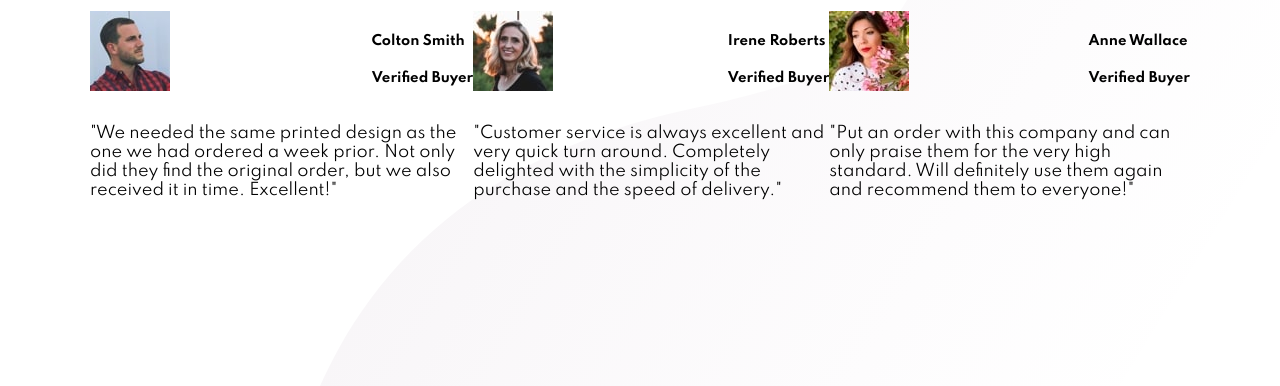
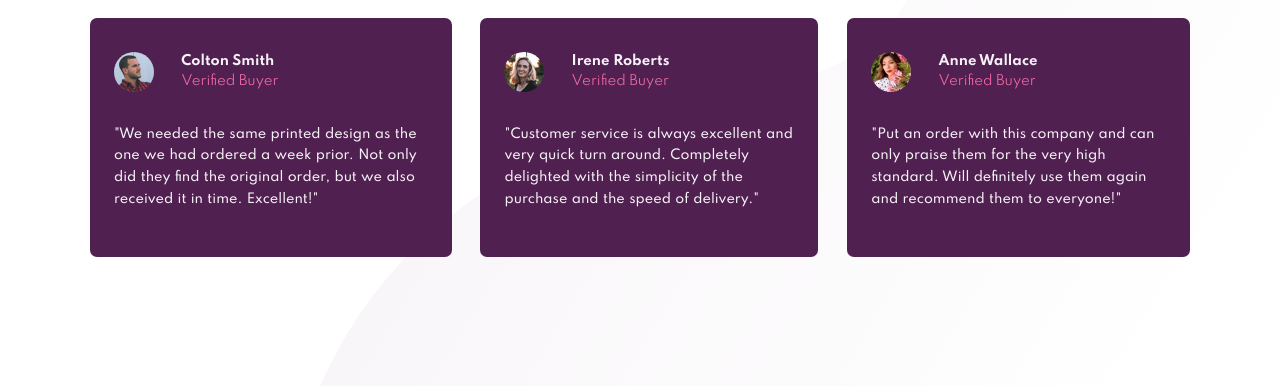
Before and after one commit to mehmet-emin-git/social-proof-section, a plain HTML site: page index.html in a window 1280 px wide. Shown: the part 414-800 px from the top of the page. Drawn offline with Linux system fonts and the light colour scheme.

Commit message:
:lipstick: styling the bottom section and the big cards
styling the cards in the bottom section

```diff
--- a/styles.sass
+++ b/styles.sass
@@ -5,8 +5,7 @@ $dark-grayish-magenta: #937B92
 $light-grayish-magenta: #F7F2F7
 $White: white
 
-// font-family: 'Spartan', sans-serif;
-
+// ------------------------------- Global Styles -------------------------------------------------
 *, *::before, *::after
 	box-sizing: border-box
 
@@ -51,6 +50,10 @@ body
 	@extend .flex
 	flex-direction: column
 
+img
+	max-width: 100%
+
+// ------------------------------- Main Styles -------------------------------------------------
 main
 	.flex
 		justify-content: space-between
@@ -75,6 +78,9 @@ main
 			max-width: 80%
 
 	.ratings
+		.flex
+			align-items: center
+
 		.rating
 			background: $light-grayish-magenta
 			padding: 1rem 3rem
@@ -91,3 +97,40 @@ main
 			margin-left: -5rem
 		.middle
 			margin-left: -2.5rem
+
+	.bottom
+		padding-top: 3rem
+		.card
+			background: $very-dark-magenta
+			border-radius: 7px
+			padding: 2.1rem 1.5rem
+			color: $light-grayish-magenta
+
+			&:not(:last-child)
+				margin-right: 1.8rem
+
+		p
+			font-size: .8rem
+			font-weight: 500
+			line-height: 1.7em
+			word-spacing: 1px
+
+		.flex
+			justify-content: flex-start
+			align-items: center
+
+		.info
+			padding-bottom: 1.2rem
+
+			img
+				width: 2.5rem
+				height: 2.5rem
+				border-radius: 50%
+				margin-right: 1.7rem
+			h5
+				margin: 0
+
+			.status
+				color: $soft-pink
+				font-weight: 300
+				padding-top: .3rem
```
Also changed, not shown: styles.css, 1 other file.
